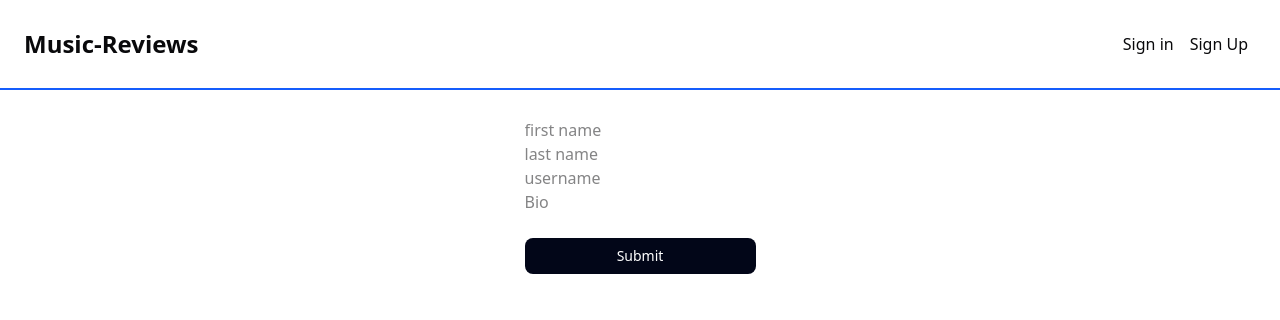
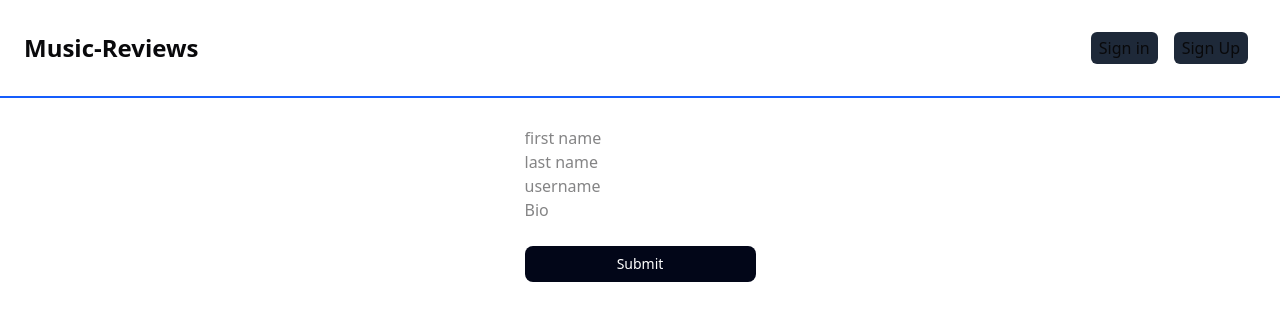
Before and after one commit to BullDogPatch/music-review, a Next.js app: page /create-profile in a window 1280 px wide. Shown: the top 320 px of the page. Built offline with nearby package versions, Linux system fonts and the light colour scheme; no server answers.

Commit message:
style sign-in and sign-up buttons in the header

```diff
--- a/src/components/header.tsx
+++ b/src/components/header.tsx
@@ -16,10 +16,14 @@ const Header = () => {
       <div>
         <SignedOut>
           <SignInButton>
-            <button className='m-2 cursor-pointer'>Sign in</button>
+            <button className='m-2 cursor-pointer bg-gray-800 px-2 py-1 rounded-sm hover:bg-gray-700'>
+              Sign in
+            </button>
           </SignInButton>
           <SignUpButton>
-            <button className='m-2 cursor-pointer'>Sign Up</button>
+            <button className='m-2 cursor-pointer bg-gray-800 px-2 py-1 rounded-sm hover:bg-gray-700'>
+              Sign Up
+            </button>
           </SignUpButton>
         </SignedOut>
         <SignedIn>
```
